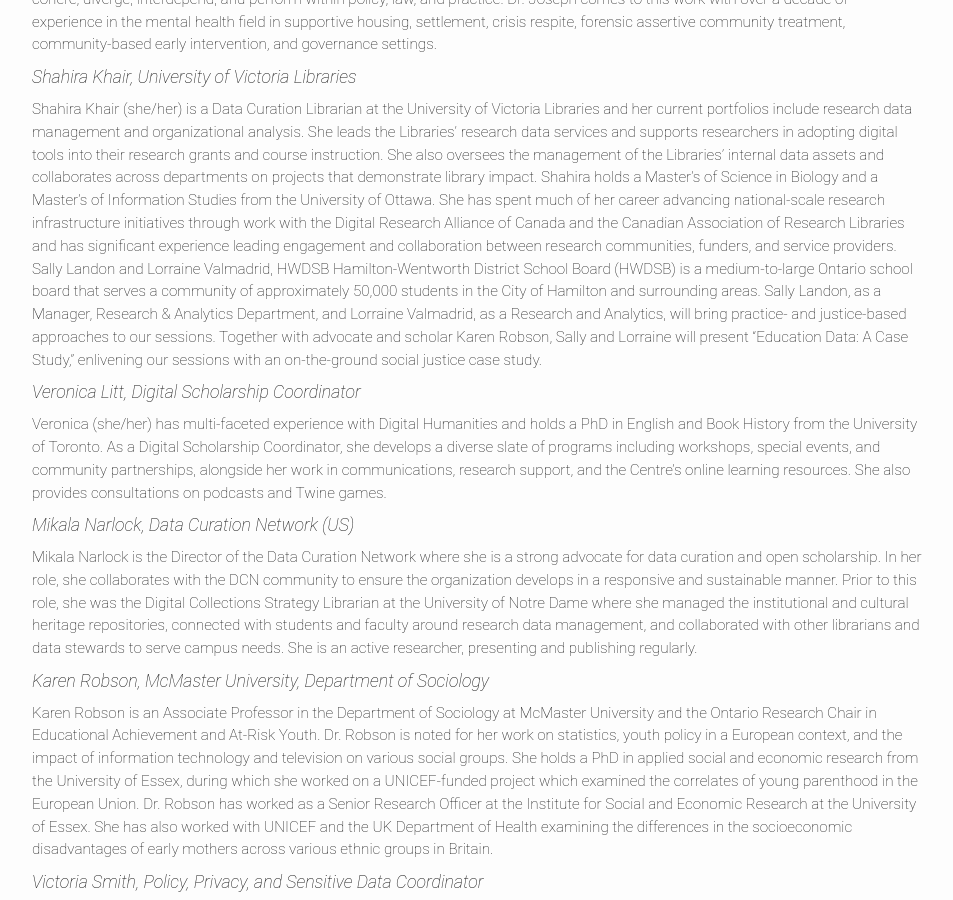
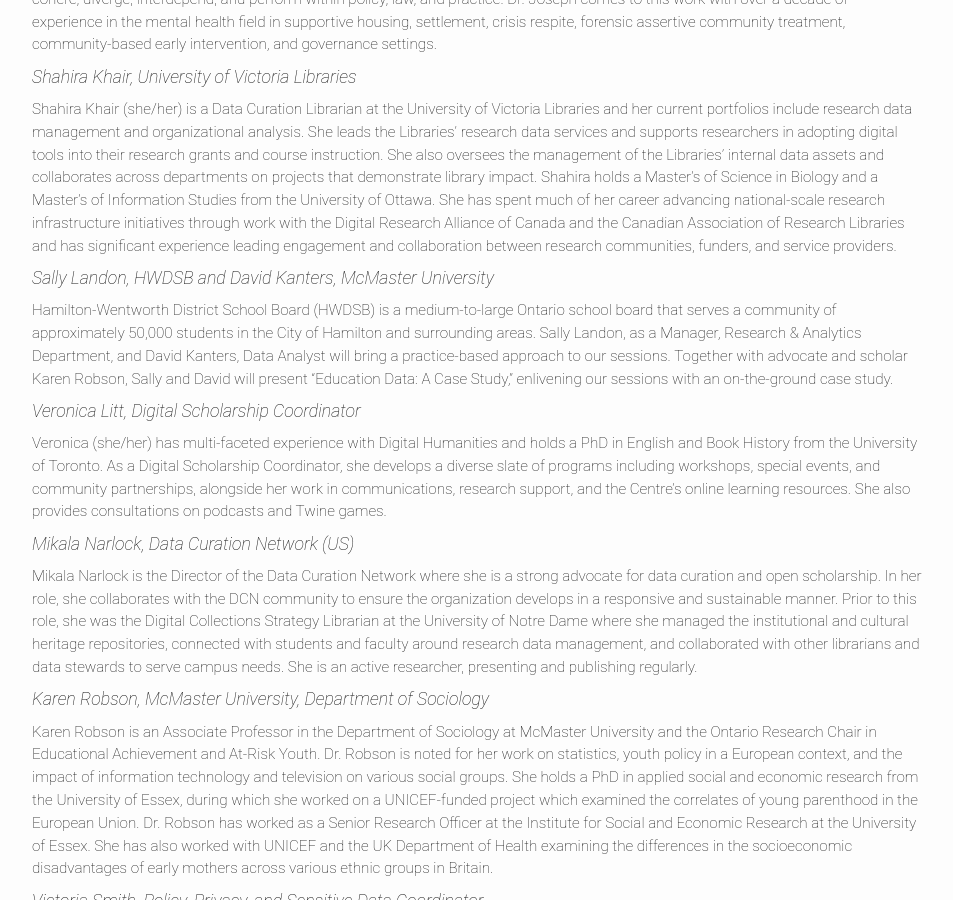
Before and after one commit to Community-Data-Toolkits-Workshop/CDTW, a Jekyll site: the page built from presenters.md, in a window 1280 px wide and 900 px high, scrolled down 1609 px. Shown: the whole window, without its empty margins (163-1116 px from the left). Built offline with Jekyll 4.4.1, drawn with Linux system fonts in a browser that asks for light colours.

Commit message:
Update presenters.md

```diff
--- a/presenters.md
+++ b/presenters.md
@@ -27,8 +27,9 @@
 
 ### Shahira Khair, University of Victoria Libraries
 Shahira Khair (she/her) is a Data Curation Librarian at the University of Victoria Libraries and her current portfolios include research data management and organizational analysis. She leads the Libraries’ research data services and supports researchers in adopting digital tools into their research grants and course instruction. She also oversees the management of the Libraries’ internal data assets and collaborates across departments on projects that demonstrate library impact. Shahira holds a Master's of Science in Biology and a Master's of Information Studies from the University of Ottawa. She has spent much of her career advancing national-scale research infrastructure initiatives through work with the Digital Research Alliance of Canada and the Canadian Association of Research Libraries and has significant experience leading engagement and collaboration between research communities, funders, and service providers.
-Sally Landon and Lorraine Valmadrid, HWDSB
-Hamilton-Wentworth District School Board (HWDSB) is a medium-to-large Ontario school board that serves a community of approximately 50,000 students in the City of Hamilton and surrounding areas. Sally Landon, as a Manager, Research & Analytics Department, and Lorraine Valmadrid, as a Research and Analytics, will bring practice- and justice-based approaches to our sessions. Together with advocate and scholar Karen Robson, Sally and Lorraine will present “Education Data: A Case Study,” enlivening our sessions with an on-the-ground social justice case study.
+
+### Sally Landon, HWDSB and David Kanters, McMaster University
+Hamilton-Wentworth District School Board (HWDSB) is a medium-to-large Ontario school board that serves a community of approximately 50,000 students in the City of Hamilton and surrounding areas. Sally Landon, as a Manager, Research & Analytics Department, and David Kanters, Data Analyst will bring a practice-based approach to our sessions. Together with advocate and scholar Karen Robson, Sally and David will present “Education Data: A Case Study,” enlivening our sessions with an on-the-ground case study.
 
 ### Veronica Litt, Digital Scholarship Coordinator
 Veronica (she/her) has multi-faceted experience with Digital Humanities and holds a PhD in English and Book History from the University of Toronto. As a Digital Scholarship  Coordinator, she develops a diverse slate of programs including workshops, special events, and community partnerships, alongside her work in communications, research support, and the Centre's online learning resources. She also provides consultations on podcasts and Twine games.
```
